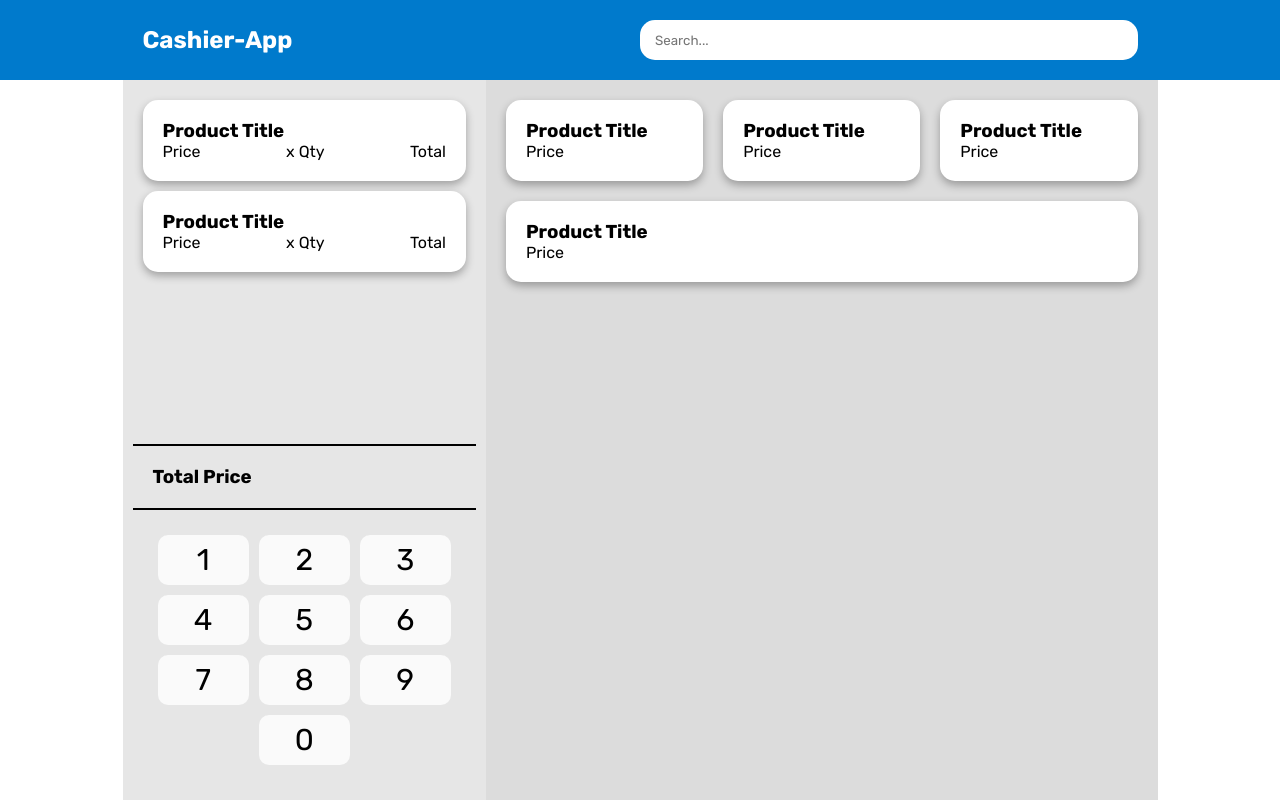
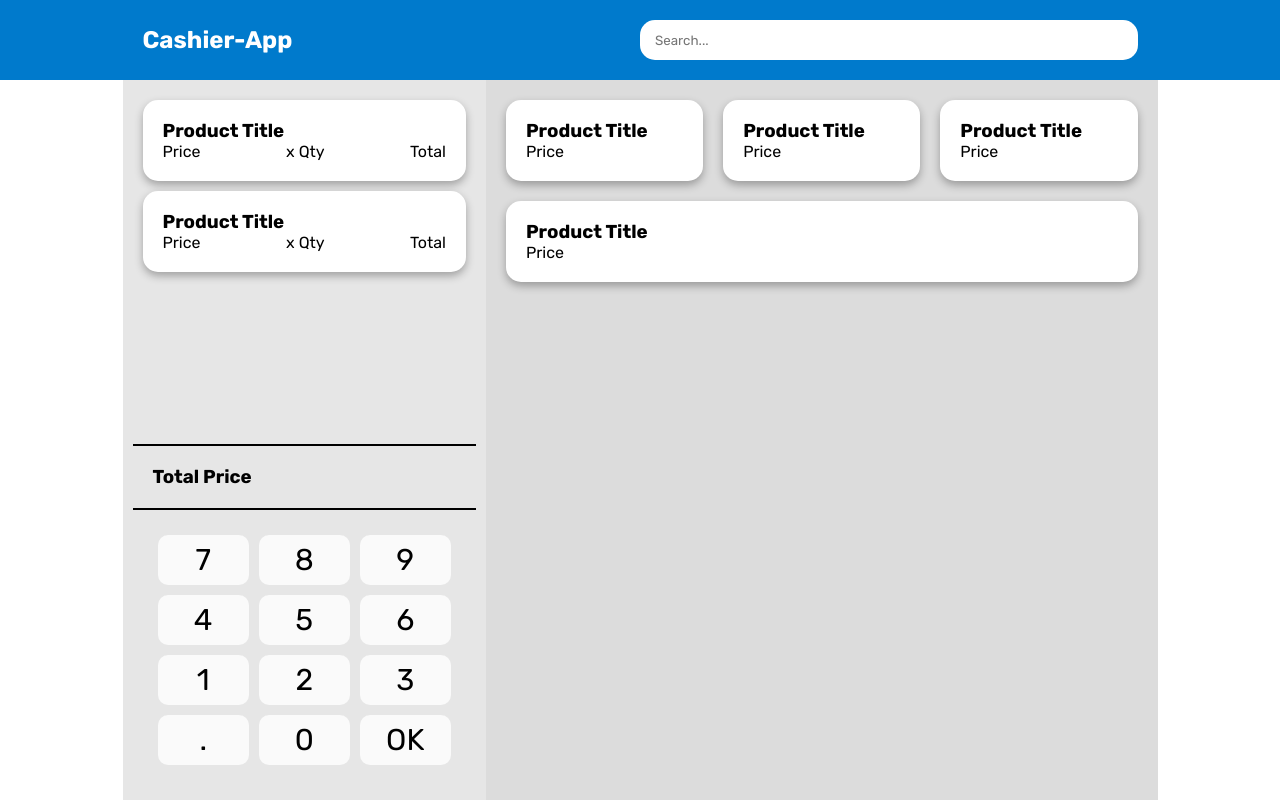
Before and after one commit to rijalislamir/cashier-app, a React (Create React App) app: page / in a window 1280 px wide. Built offline with nearby package versions, Linux system fonts and the light colour scheme.

Commit message:
Fix order and add 2 buttons ('.' and 'OK')

```diff
--- a/src/components/Numpad.jsx
+++ b/src/components/Numpad.jsx
@@ -3,16 +3,18 @@ import React from "react";
 const Numpad = () => {
     return (
         <div className="numpad">
+            <button className="numpad__item">7</button>
+            <button className="numpad__item">8</button>
+            <button className="numpad__item">9</button>
+            <button className="numpad__item">4</button>
+            <button className="numpad__item">5</button>
+            <button className="numpad__item">6</button>
             <button className="numpad__item">1</button>
             <button className="numpad__item">2</button>
             <button className="numpad__item">3</button>
-            <button className="numpad__item">4</button>
-            <button className="numpad__item">5</button>
-            <button className="numpad__item">6</button>
-            <button className="numpad__item">7</button>
-            <button className="numpad__item">8</button>
-            <button className="numpad__item">9</button>
+            <button className="numpad__item">.</button>
             <button className="numpad__item">0</button>
+            <button className="numpad__item">OK</button>
         </div>
     );
 }
```
